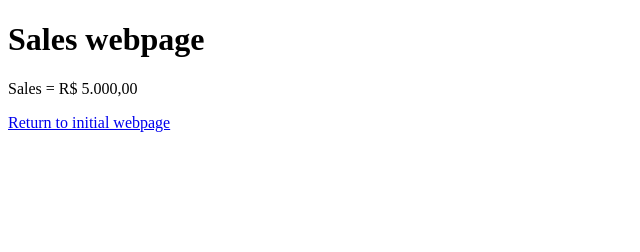
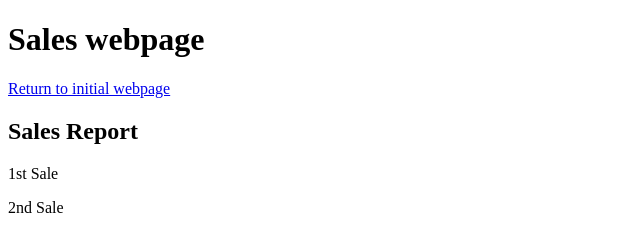
Before and after one commit to joseosvaldo1/githubclasses, a plain HTML site: page sales.html in a window 1280 px wide. Shown: the whole page, without its empty margins (0-640 px from the left). Drawn offline with Linux system fonts and the light colour scheme.

Commit message:
changed sales with sales report

```diff
--- a/sales.html
+++ b/sales.html
@@ -7,7 +7,9 @@
 </head>
 <body>
     <h1>Sales webpage</h1>
-    <p>Sales = R$ 5.000,00</p>
     <a href="index.html">Return to initial webpage</a>
+    <h2>Sales Report</h2>
+    <p>1st Sale</p>
+    <p>2nd Sale</p>
 </body>
 </html>
```
